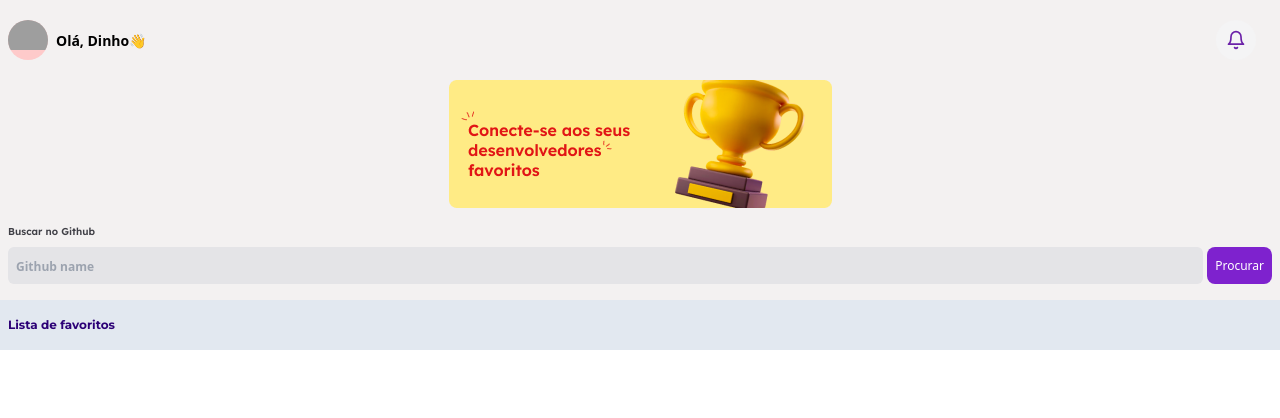
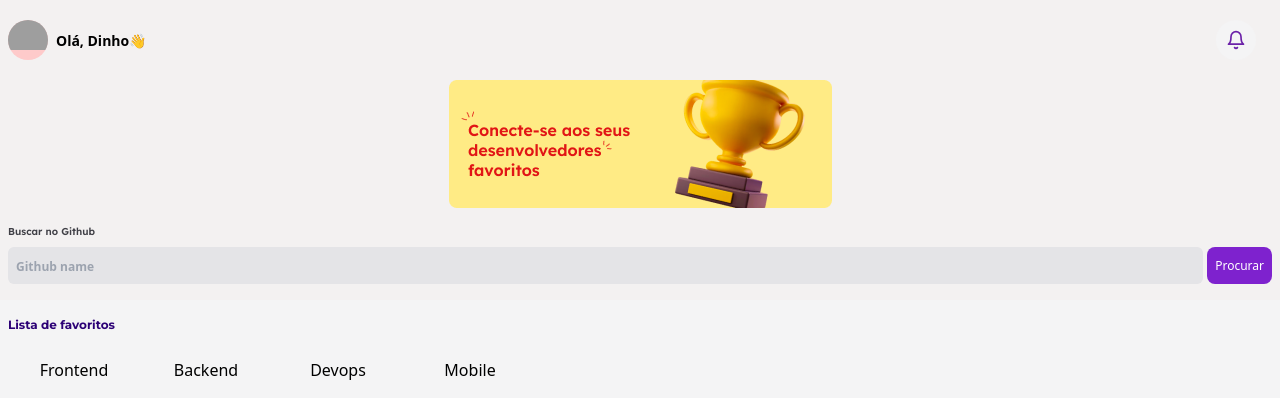
Before and after one commit to dinhoSilwa/StarHub-connect, a React (Vite) app: page / in a window 1280 px wide. Shown: the top 418 px of the page. Built offline with nearby package versions, Linux system fonts and the light colour scheme; grey boxes are pictures that could not be loaded.

Commit message:
FIX : verify null value

```diff
--- a/src/components/FavoriteList.tsx
+++ b/src/components/FavoriteList.tsx
@@ -1,5 +1,6 @@
 import { ArchiveIcon, StarIcon, User2 } from "lucide-react"
 import { FavoriteStorage } from "../store/Favorites"
+import { stacksList } from "../model/allfavorites"
 
 export const FavoriteList = () => {
 
@@ -7,14 +8,15 @@ export const FavoriteList = () => {
   const { favoriteDataBase } = FavoriteStorage()
 
   const extractFirstAndSecondName = (fullname: string) => {
-    const namesParts = fullname.trim().split(' ');
+    const namesParts = fullname.split(' ');
+    if(namesParts === null) return '';
     if (namesParts.length < 2) {
       return fullname
     }
     return `${namesParts[0]} ${namesParts[1]}`
   }
   return (
-    <ul className="flex flex-col px-2 bg-slate-200 gap-2 py-2 items-center">
+    <ul className="flex flex-col px-2 bg-zinc-100 gap-2 py-2">
 
       <header className="mt-2 mb-2 w-full">
         <h2 className="text-[12px] font-bold text-purple-dark
@@ -23,6 +25,21 @@ export const FavoriteList = () => {
           Lista de favoritos
         </h2>
       </header>
+
+      <nav>
+        <ul className="flex w-full">
+          {
+            stacksList.map(({ name }, index) => {
+              return (
+                <>
+                  <li key={index}
+                    className="w-[132px] flex justify-center px-2 py-2 hover:bg-purple-dark hover:text-white rounded-full">{name}</li>
+                </>
+              )
+            })
+          }
+        </ul>
+      </nav>
 
 
       {favoriteDataBase.map(({ login, avatar_url, name, id, totalStart, public_repos, followers }, index) => {
```
Lines whose indentation alone changed are shown as unchanged.
